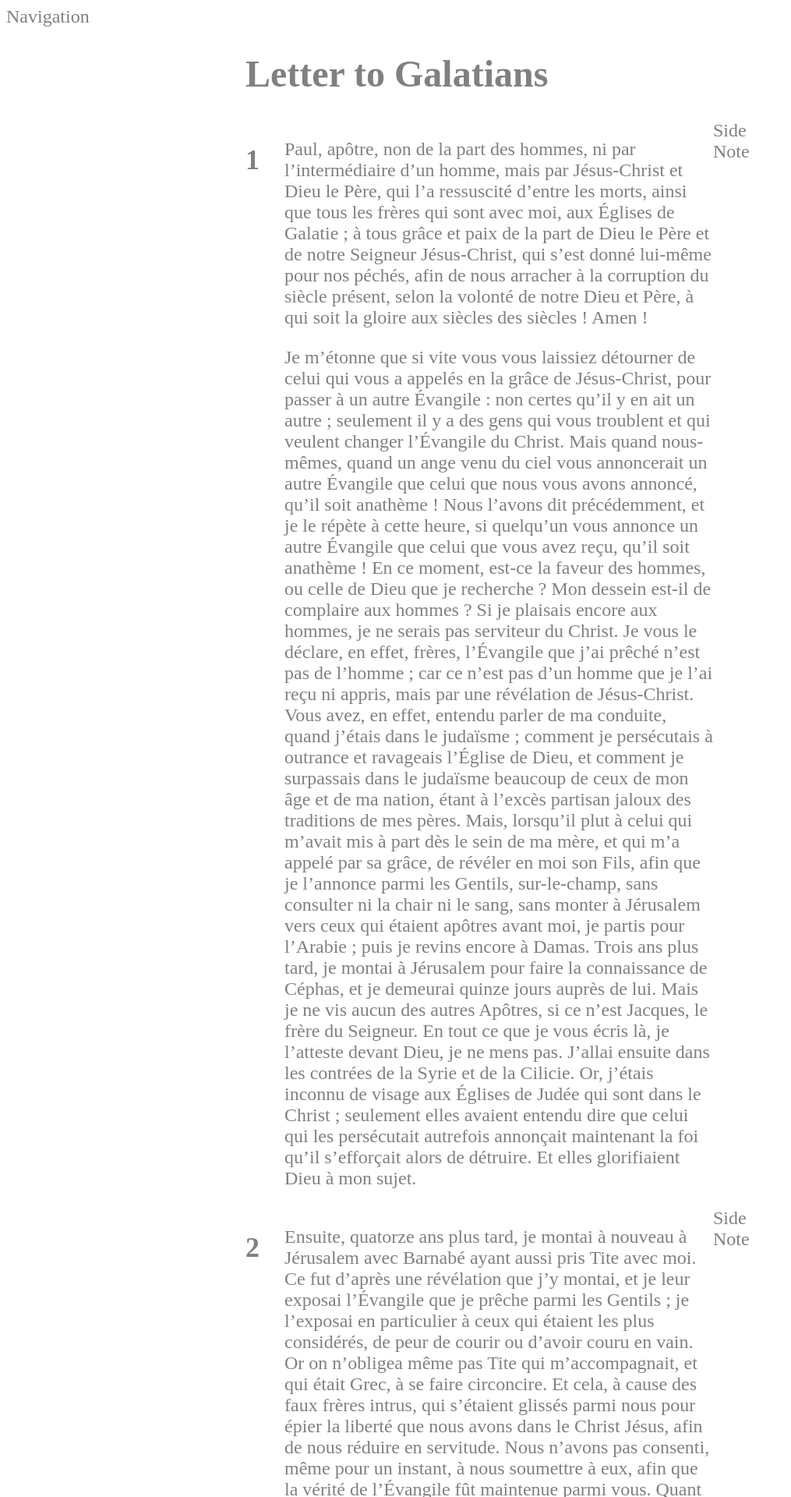
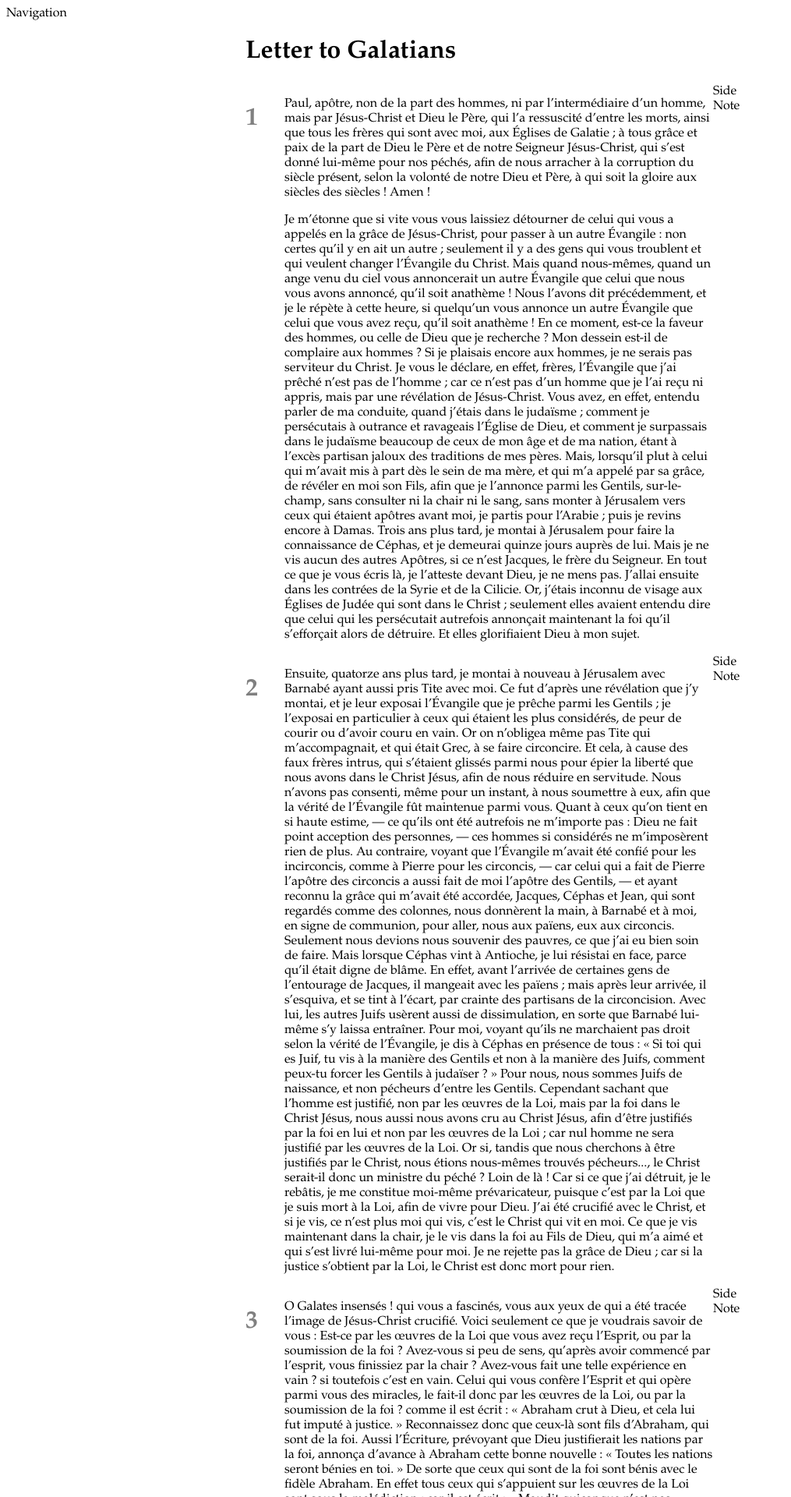
Before and after one commit to dreanod/dreanod.github.io, a Jekyll site: the page built from galatian2.html, in a window 1280 px wide. Shown: the top 1920 px of the page at 78% size, without its empty margins (0-1015 px from the left). Built offline with Jekyll 4.4.1, drawn with Linux system fonts in a browser that asks for light colours.

Commit message:
Update galatian2.html

```diff
--- a/galatian2.html
+++ b/galatian2.html
@@ -191,8 +191,13 @@ text:
     /* END: Help for design */
 
     body {
-      	font-size: 24px;
-	color: grey;
+      	font-size: 16px;
+	font-family: Palatino;
+    }
+
+    h2 {
+	 font-size: 32px;
+	 color: grey;
     }
 
     header {
```
